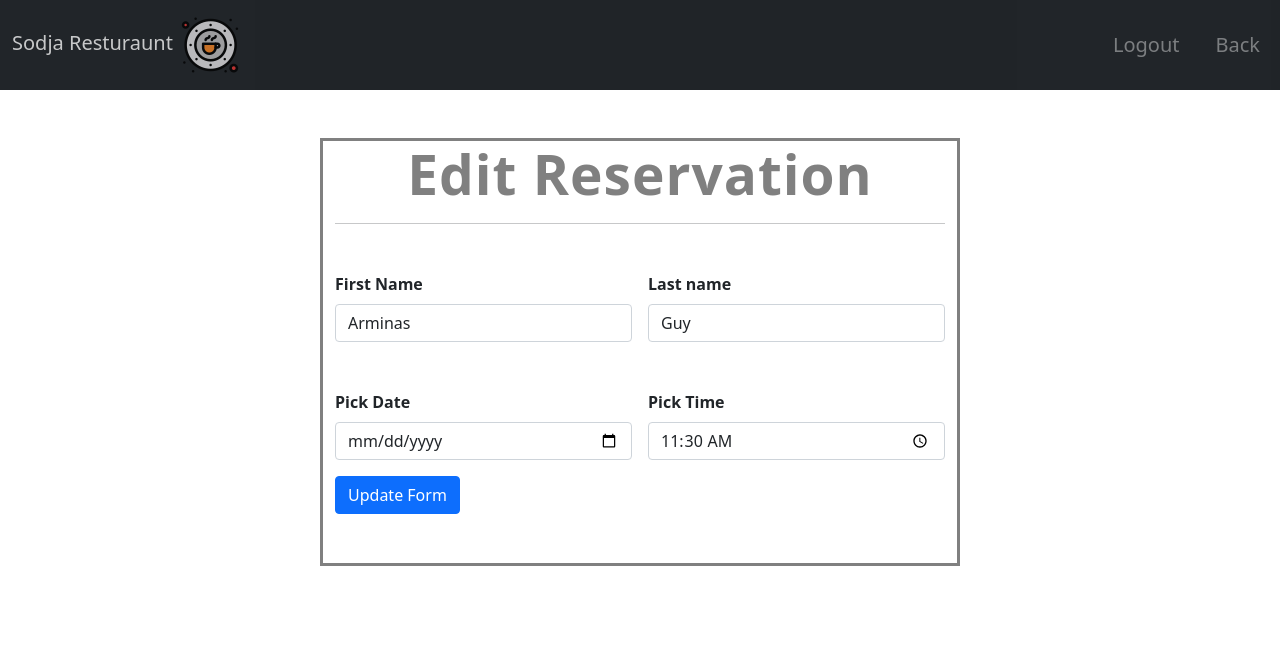
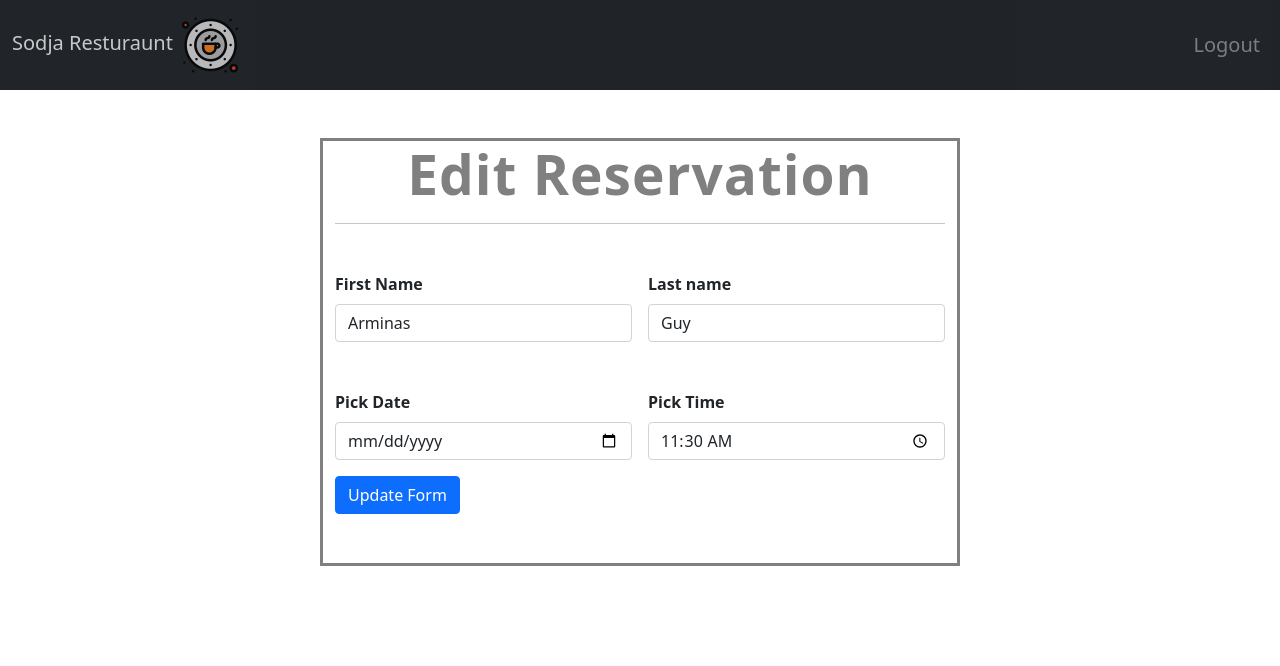
Before and after one commit to Arminas19/project4, a Django app: page /edit-booking/288 in a window 1280 px wide. Shown: the top 666 px of the page. Run offline with Django 3.2, Linux system fonts and the light colour scheme; data comes from the database, SQL or seed files in the repository; some libraries are stand-ins or nearby versions.

Commit message:
migrated changes

```diff
--- a/resubmissions.txt
+++ b/resubmissions.txt
@@ -47,3 +47,7 @@ git push heroku main
 
 Dont Forget:
 delete the Arminas Guy Booking with Example Booking.
+
+admin info:
+username: admin
+pass: admin
--- a/templates/edit-booking.html
+++ b/templates/edit-booking.html
@@ -43,10 +43,6 @@
                     <li class="nav-item nav-item-header">
                         <a class="nav-link nav-link-header" aria-current="page"
                             href="{% url 'account_logout' %}">Logout</a>
-                    </li>
-                    <li class="nav-item nav-item-header">
-                        <a class="nav-link nav-link-header" aria-current="page"
-                            href="./logged-in.html">Back</a>
                     </li>
                 </ul>
             </div>
```
Also changed, not shown: bookings/migrations/0001_initial.py, bookings/migrations/0002_alter_newbooktable_booking.py (deleted), bookings/migrations/0003_alter_newbooktable_booking.py (deleted).
